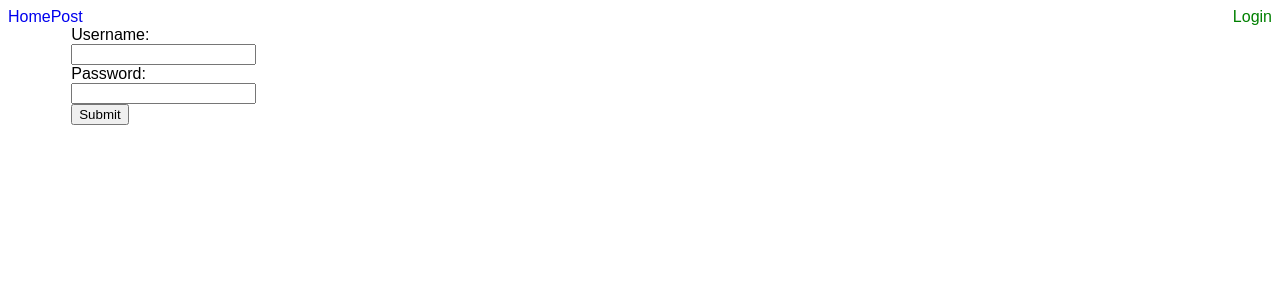
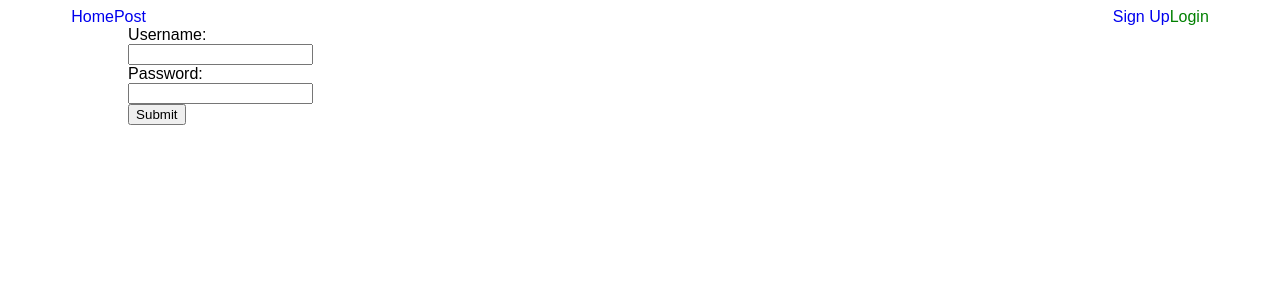
Before and after one commit to NewRasputin/blog, a Vue app: page /login in a window 1280 px wide. Shown: the top 300 px of the page. Built offline with nearby package versions, Linux system fonts and the light colour scheme; the HTML template or start-up script is replaced by a standard one; a web font is replaced by a local one; what vue-resource would draw is missing.

Commit message:
Added signup link

```diff
--- a/src/App.vue
+++ b/src/App.vue
@@ -3,7 +3,10 @@
     <div class="navbar">
       <router-link to="/" exact>Home</router-link>
       <router-link to="/post">Post</router-link>
-      <router-link class="right" to="/login">Login</router-link>
+      <div  class="right">
+        <router-link to="/signup">Sign Up</router-link>
+        <router-link to="/login">Login</router-link>
+      </div>
     </div>
     <div class="container">
       <router-view></router-view>
@@ -27,11 +30,10 @@
   width: 90%;
   margin: 0 auto;
 }
-.navbar {
-  width: 100%;
-}
 .router {
   font-family: 'Hind Guntur', sans-serif;
+  width: 90%;
+  margin: 0 auto;
 }
 .router-link-active {
   color: green;
```
